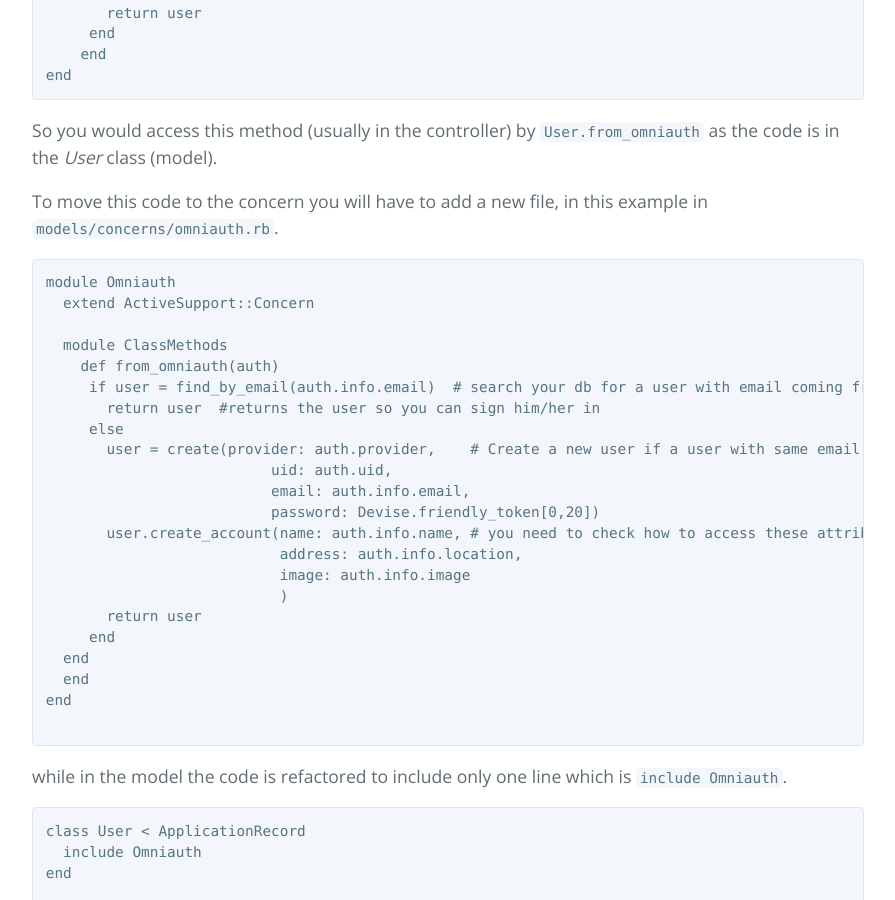
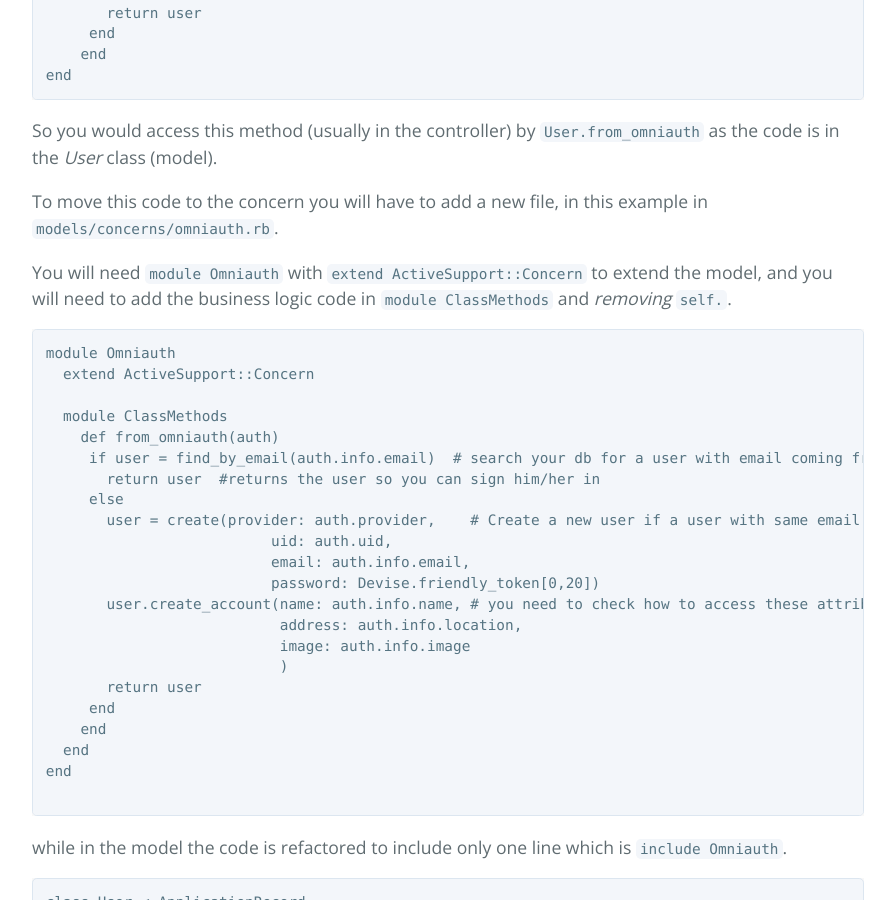
Before and after one commit to muhammadn/muhammadn.github.io, a Jekyll site: the page built from _posts/2017-03-20-fat-models-skinny-controller-vs-separation-of-concerns-part-2.md, in a window 1280 px wide and 900 px high, scrolled down 837 px. Shown: the whole window, without its empty margins (192-1087 px from the left). Built offline with Jekyll 4.4.1, drawn with Linux system fonts in a browser that asks for light colours.

Commit message:
code formatting and some explainations

````diff
--- a/_posts/2017-03-20-fat-models-skinny-controller-vs-separation-of-concerns-part-2.md
+++ b/_posts/2017-03-20-fat-models-skinny-controller-vs-separation-of-concerns-part-2.md
@@ -34,6 +34,9 @@ So you would access this method (usually in the controller) by `User.from_omniau
 
 To move this code to the concern you will have to add a new file, in this example in `models/concerns/omniauth.rb`.
 
+You will need `module Omniauth` with `extend ActiveSupport::Concern` to extend the model, and you will need to add the business logic
+code in `module ClassMethods` and *removing* `self.`.
+
 ```
 module Omniauth
   extend ActiveSupport::Concern
@@ -53,7 +56,7 @@ module Omniauth
                            )
        return user
      end
-  end
+    end
   end
 end
 
````
